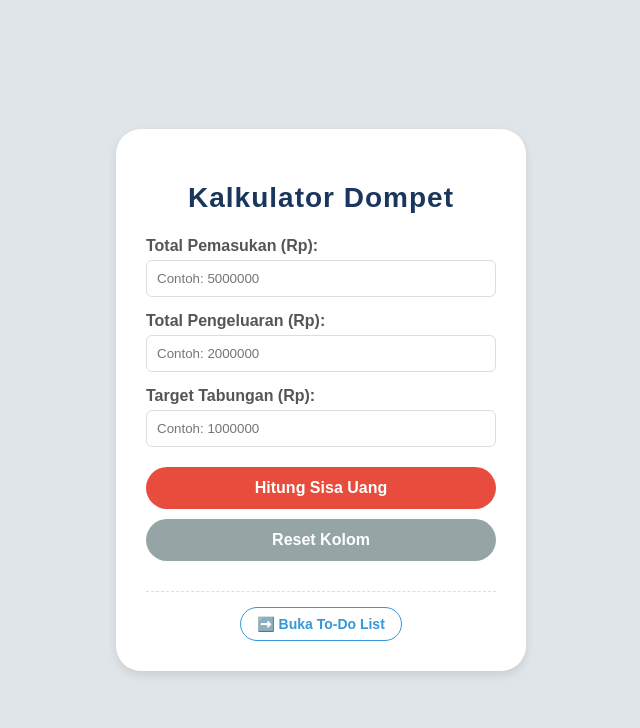
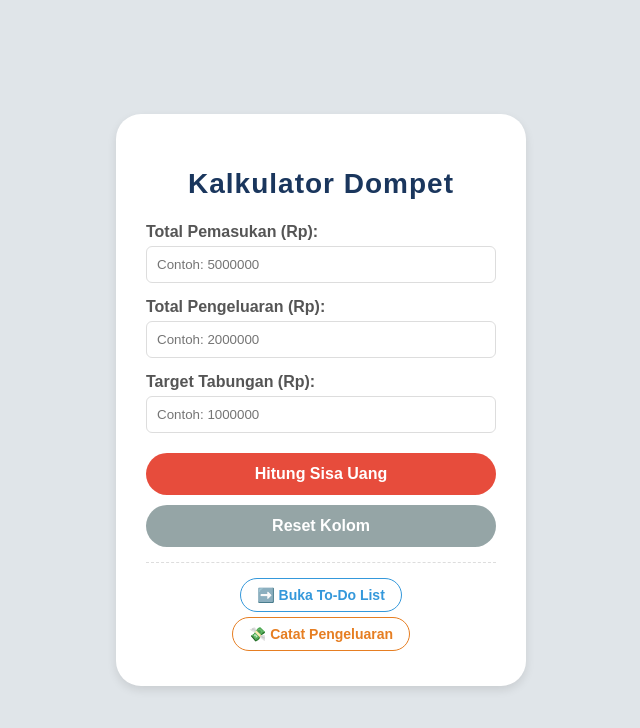
Before and after one commit to agussalim82/kalkulator-keuangan, a plain HTML site: page index.html in a window 1280 px wide. Shown: the whole page, without its empty margins (319-959 px from the left). Drawn offline with Linux system fonts and the light colour scheme.

Commit message:
Add files via upload

```diff
--- a/index.html
+++ b/index.html
@@ -41,8 +41,14 @@
     <div id="kotakHasil" class="hasil"></div>
 
         <!-- Menu dipindahkan ke dalam sini -->
-    <div style="text-align: center; margin-top: 30px; padding-top: 15px; border-top: 1px dashed #ddd;">
+    <div style="text-align: center; margin-top: 15px; padding-top: 15px; border-top: 1px dashed #ddd;">
     <a href="todolist.html" style="text-decoration: none; color: #3498db; font-weight: bold; font-size: 14px; border: 1px solid #3498db; padding: 8px 16px; border-radius: 20px; background-color: white; display: inline-block;">➡️ Buka To-Do List</a>
+<!-- Area Navigasi di bagian bawah index.html -->
+
+    <!-- JALUR BARU: Tambahkan tombol aplikasi ketiga di bawah ini -->
+    <a href="pengeluaran.html" style="text-decoration: none; color: #e67e22; font-weight: bold; font-size: 14px; border: 1px solid #e67e22; padding: 8px 16px; border-radius: 20px; background-color: white; display: inline-block; margin: 5px;">💸 Catat Pengeluaran</a>
+</div>
+
 </div>
 
 </div>
```
